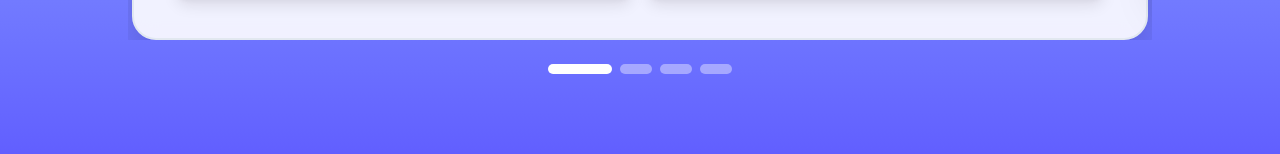
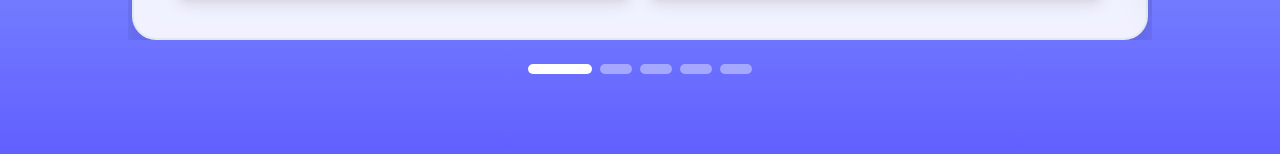
Before and after one commit to yuwonkyu/portfolio, a React (Vite) app: page / in a window 1280 px wide. Shown: the part 1729-1883 px from the top of the page. Built offline with nearby package versions, Linux system fonts and the light colour scheme; a web font is replaced by a local one.

Commit message:
feat: 'Project SiteDraw' 추가 및 설명, 기술 스택 업데이트

```diff
--- a/src/data/projectsData.ts
+++ b/src/data/projectsData.ts
@@ -129,7 +129,7 @@ export const personalProjects: ProjectData[] = [
     id: "template-gallery",
     title: "TemplateGallery - 포트폴리오 템플릿 에디터",
     description:
-      "코드 없이도 포트폴리오를 쉽게 만들고, 내가 소유하는 HTML/PDF로 내보낼 수 있는 노코드 에디터예요.\n로컬 중심 워크플로우를 기반으로 템플릿 편집부터 미리보기, 내보내기까지 한 번에 진행할 수 있습니다.\nREADME를 중심으로 기능 구조를 정리하고 UX 흐름을 다듬으며 실제 배포까지 마무리했습니다.",
+      "코드 없이도 포트폴리오를 쉽게 만들고, 내가 소유하는 HTML/PDF로 내보낼 수 있는 노코드 에디터예요.\n로컬 중심 워크플로우를 기반으로 템플릿 편집부터 미리보기, 내보내기까지 한 번에 진행할 수 있습니다.",
     technologies: [
       "Next.js 15",
       "TypeScript 5",
@@ -145,6 +145,24 @@ export const personalProjects: ProjectData[] = [
     imageUrl: "/TemplateGallery.png",
     imageAlt:
       "TemplateGallery 프로젝트 - 포트폴리오 템플릿 에디터 웹페이지 스크린샷",
+  },
+  {
+    id: "project-sitedraw",
+    title: "Project SiteDraw - 건설 도면 뷰어",
+    description:
+      "건설 현장 도면을 구조적으로 탐색하고 리비전 이력을 빠르게 파악할 수 있는 웹 기반 도면 뷰어예요.\n구직 중 면접 과제로 진행했으며, 실제 고객의 사용 흐름을 고려해 탐색 구조와 정보 배치를 설계했습니다.\n확장 가능한 유지보수를 위해 FSD(Feature-Sliced Design) 기반 파일/코드 구조로 설계한 프로젝트입니다.",
+    technologies: [
+      "Next.js 16 (App Router)",
+      "TypeScript (Strict)",
+      "React 19",
+      "Tailwind CSS 4",
+      "FSD Architecture",
+    ],
+    liveUrl: "https://project-site-draw.vercel.app",
+    githubUrl: "https://github.com/yuwonkyu/Project_SiteDraw",
+    imageUrl: "/project-sitedraw.png",
+    imageAlt:
+      "Project SiteDraw 프로젝트 - 건설 현장 도면 탐색 및 리비전 이력 확인 웹 뷰어 스크린샷",
   },
 ];
 
```
Also changed, not shown: public/project-sitedraw.png (added).
